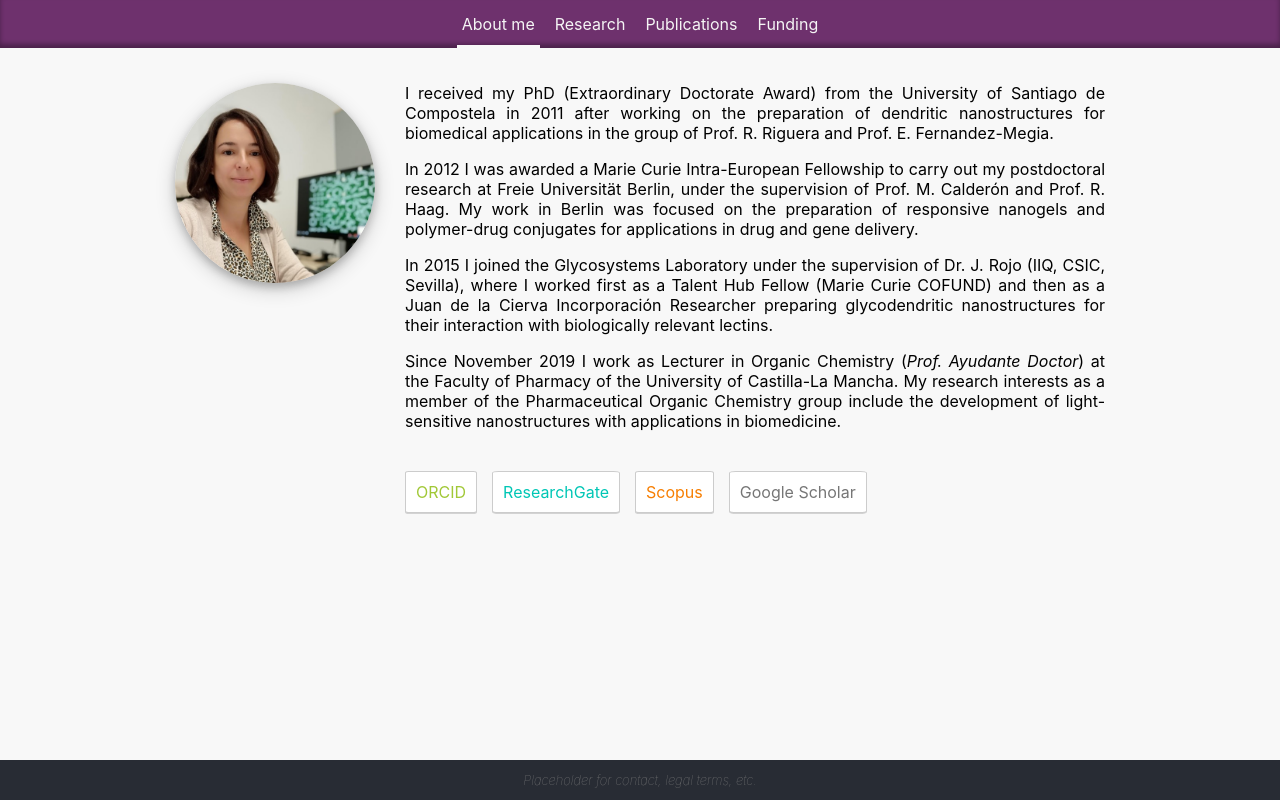
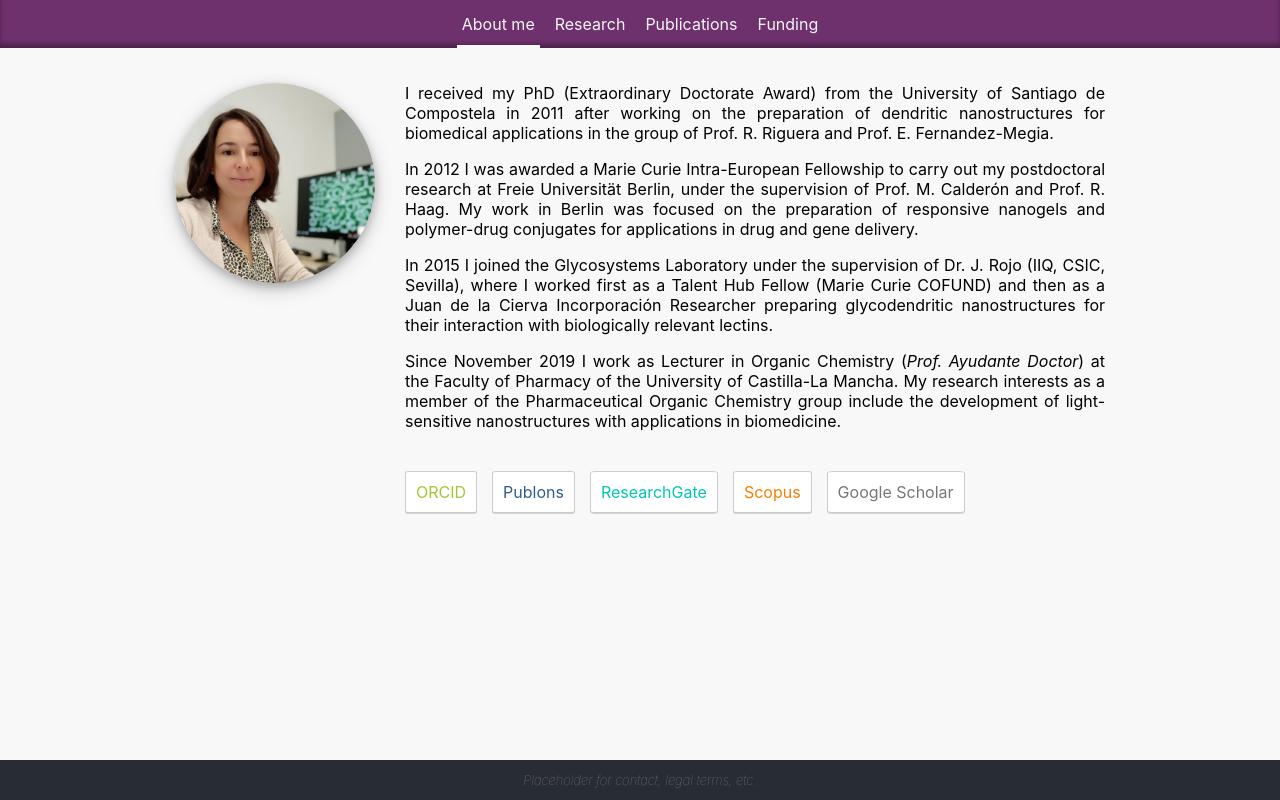
Before and after one commit to rsherves/ana-site, a React (Create React App) app: page / in a window 1280 px wide. Built offline with nearby package versions, Linux system fonts and the light colour scheme.

Commit message:
Add Publons AcademicLink

```diff
--- a/src/PageBody/About.css
+++ b/src/PageBody/About.css
@@ -38,11 +38,22 @@
   margin: 40px 0;
 }
 
-.About .AcademicLink:not(:first-child) {
-  margin-left: 15px;
+.About .AcademicLink {
+  margin-bottom: 10px;
 }
 
-@media (max-width: 550px) {
+.About .AcademicLink:not(:last-child) {
+  margin-right: 15px;
+}
+
+
+@media (max-width: 800px) {
+  .About .academic-links-wrapper .flex-container {
+     justify-content: center;
+  }
+}
+
+@media (max-width: 420px) {
   .About .academic-links-wrapper .flex-container {
     flex-direction: column;
     align-items: center;
--- a/src/PageBody/About.js
+++ b/src/PageBody/About.js
@@ -24,6 +24,11 @@ function About() {
                 link="https://orcid.org/0000-0003-0111-9057"
               />
               <AcademicLink
+                className="publons"
+                text="Publons"
+                link="https://publons.com/researcher/2431688/ana-sousa-herves/"
+              />
+              <AcademicLink
                 className="research-gate"
                 text="ResearchGate"
                 link="https://www.researchgate.net/profile/Ana-Sousa-Herves"
--- a/src/PageBody/util/AcademicLink/index.css
+++ b/src/PageBody/util/AcademicLink/index.css
@@ -19,6 +19,9 @@
 .AcademicLink .orcid {
   color: #a1c837
 }
+.AcademicLink .publons {
+  color: #2f5d89
+}
 .AcademicLink .research-gate {
   color: #00c6b5;
 }
```
